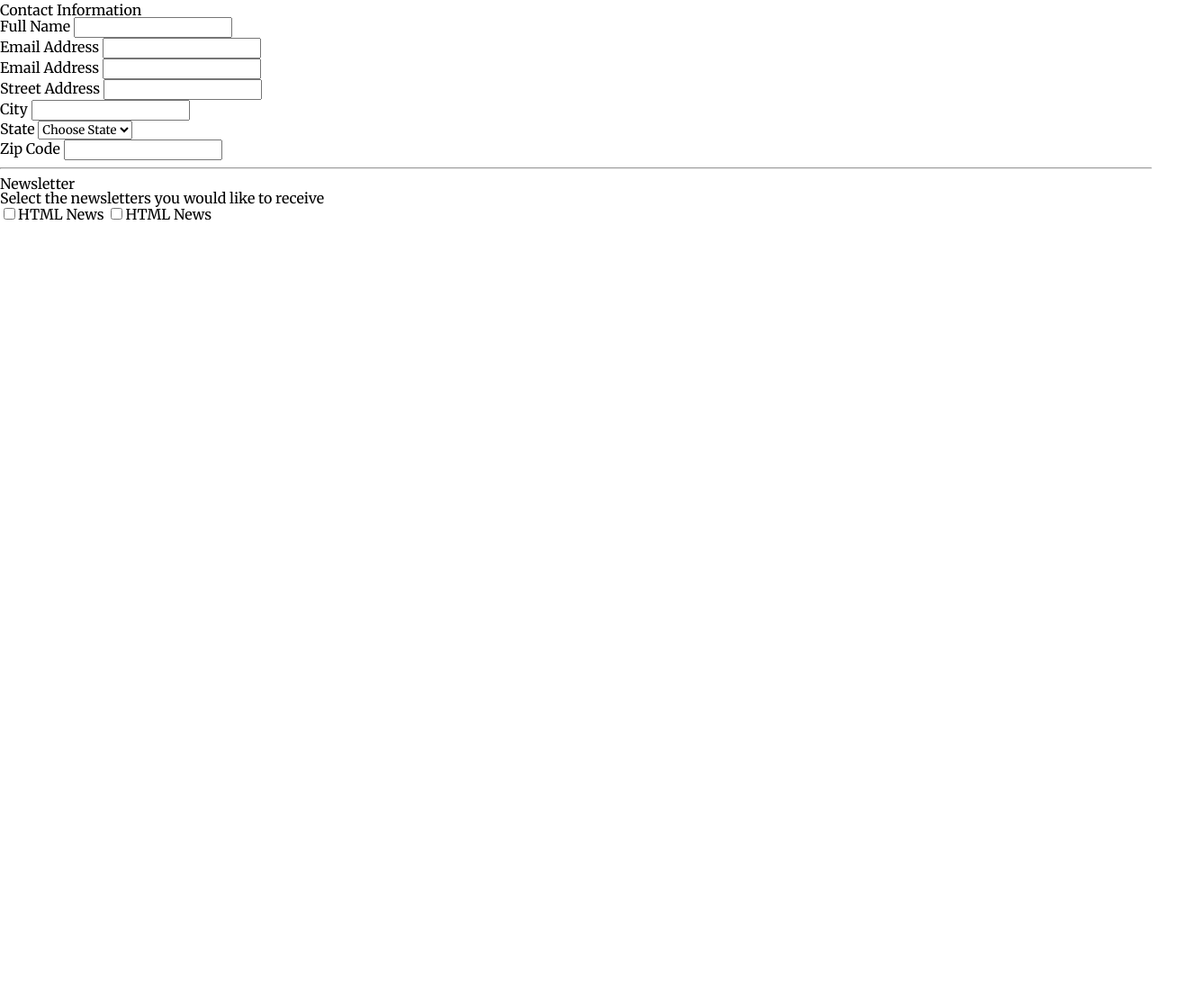
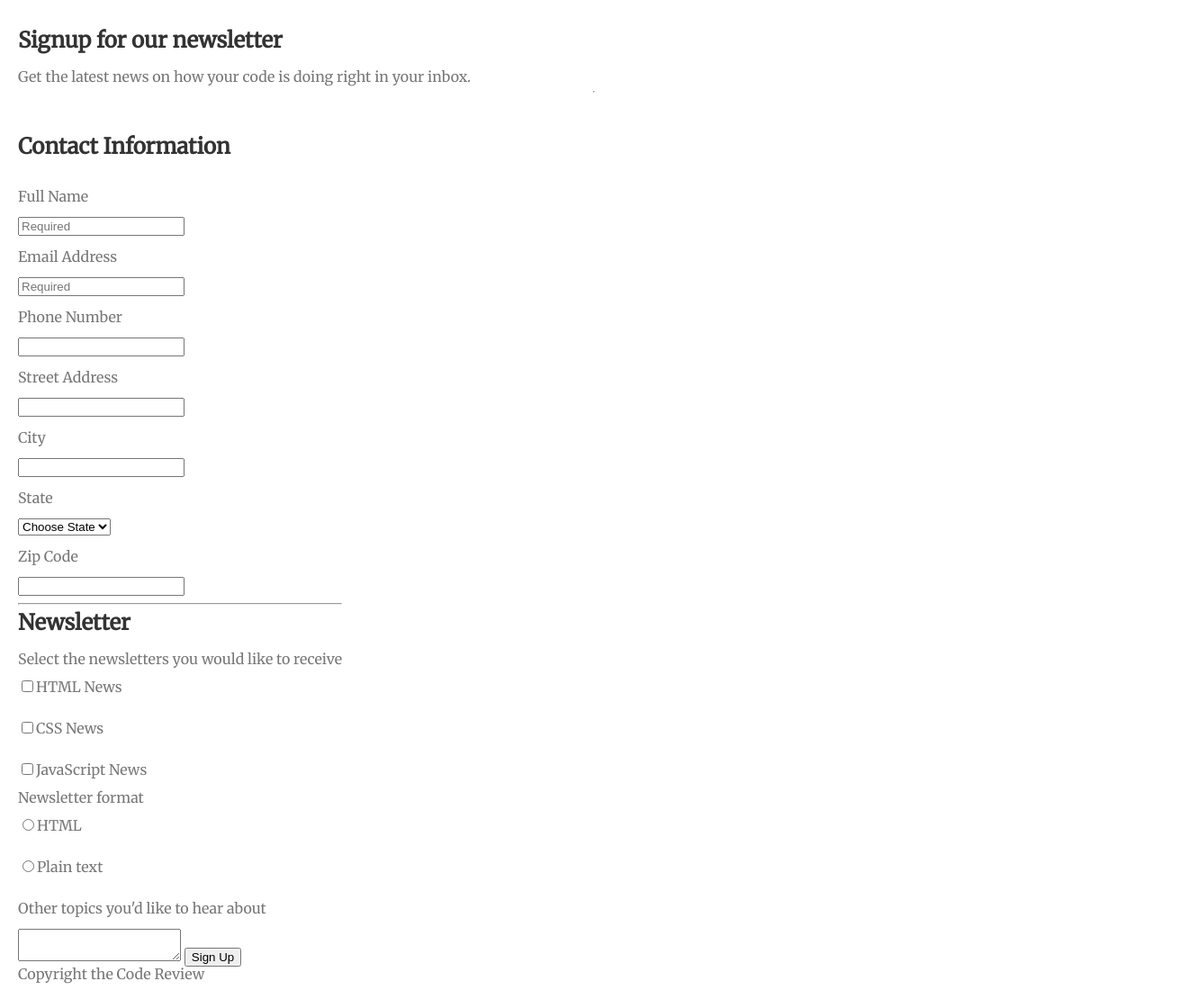
Before and after one commit to apbankson/fwd-project-3, a plain HTML site: page index.html in a window 1280 px wide. Shown: the part 63-1173 px from the top of the page at 90% size, 1320 px wide, since content can reach past the window. Before the commit the page ends 800 px from the top, so only its background shows below. Drawn offline with Linux system fonts and the light colour scheme.

Commit message:
starting on the css

```diff
--- a/css/style.css
+++ b/css/style.css
@@ -1,10 +1,59 @@
 /* === General Styles === */
 
-* {
+html {
     font-family: 'Merriweather', serif;
+    box-sizing: border-box;
+}
+
+.tip-top {
+    text-align: center;
+    color: white;
+    background-color: #333;
+    padding: 20px 0;
+}
+
+h2,
+legend {
+    font-weight: 700;
+    color: #333;
+    font-size: 1.5em;
+    margin: 20px 0;
+}
+
+label,
+p {
+    font-weight: 200;
+    color: #777;
+    font-size: 1rem;
+}
+
+.top-container,
+.main-container,
+.container {
+    display: flex;
+    flex-direction: column;
+    align-items: flex-start;
+    flex-grow: 1;
+    flex: 1;
+    width: 100%;
+    padding: 20px 20px;
+}
+
+label {
+    display: block;
+    margin: 15px 0;
+}
+
+.inliners {
+    display: inline-block;
 }
 
 
+
+
+
+
+/* === Select Styles === */
 .state-default {
     display: none;
 }
--- a/index.html
+++ b/index.html
@@ -9,6 +9,7 @@
     <link rel="stylesheet" type="text/css" href="css/style.css">
     <title>Newsletter Signup - The Code Review</title>
 </head>
+
 <body>
     <div class="tip-top">
         <h1>THE CODE REVIEW</h1>
@@ -23,23 +24,24 @@
     </header>
 
     <main>
+        <!-- <div class="container"> -->
             <div class="main-container">
-            <form action="#" method="post">
+                <form action="#" method="post" id="form1">
                     <fieldset>
                         <legend>Contact Information</legend>
 
                         <p>
                             <label for="name">Full Name</label>
-                        <input type="text" id="name" name="user_name">
+                            <input type="text" id="name" name="user_name" placeholder="Required">
                         </p>
 
                         <p>
                             <label for="email">Email Address</label>
-                        <input type="email" id="email" name="user_email">
+                            <input type="email" id="email" name="user_email" placeholder="Required">
                         </p>
 
                         <p>
-                        <label for="phone">Email Address</label>
+                            <label for="phone">Phone Number</label>
                             <input type="tel" id="phone" name="user_phone">
                         </p>
 
@@ -75,11 +77,38 @@
                     <fieldset>
                         <legend>Newsletter</legend>
                         <p>Select the newsletters you would like to receive</p>
-                    <input type="checkbox" id="html_news" value="html_news" name="newsletter_selection"><label for="html_news">HTML News</label>
-                    <input type="checkbox" id="html_news" value="html_news" name="newsletter_selection"><label for="html_news">HTML News</label>
+                        <div>
+                            <input type="checkbox" id="html_news" value="html_news" name="newsletter_selection"><span class="inliners"><label for="html_news">HTML News</label></span>
+                        </div>
+
+                        <div>
+                            <input type="checkbox" id="css_news" value="css_news" name="newsletter_selection"><span class="inliners"><label for="css_news">CSS News</label></span>
+                        </div>
+
+                        <div>
+                            <input type="checkbox" id="js_news" value="js_news" name="newsletter_selection"><span class="inliners"><label for="js_news">JavaScript News</label></span>
+                        </div>
+
+                        <p>Newsletter format</p>
+
+                        <div>
+                            <input type="radio" id="html" value="html" name="format_selection"><span class="inliners"><label for="html">HTML</label></span>
+                        </div>
+
+                        <div>
+                            <input type="radio" id="plain-text" value="plain_text" name="format_selection"><span class="inliners"><label for="plain-text">Plain text</label></span>
+                        </div>
+
+                        <label for="other-topics">Other topics you'd like to hear about</label>
+                        <textarea></textarea>
+
+                        <button type="submit" form="form1">Sign Up</button>
+                        <p>Copyright the Code Review</p>
                     </fieldset>
                 </form>
             </div>
+        </div>
     </main>
+
 </body>
 </html>
```
Lines whose indentation alone changed are shown as unchanged.
